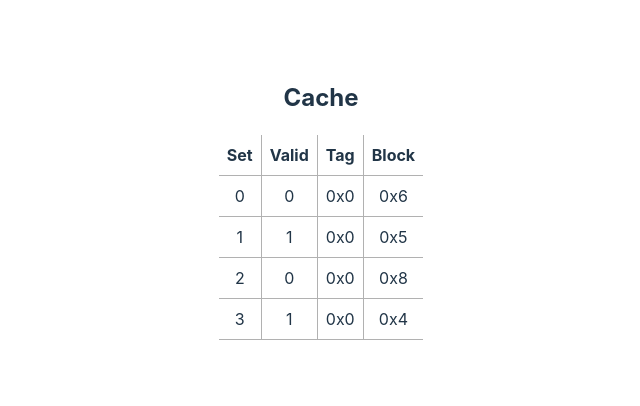
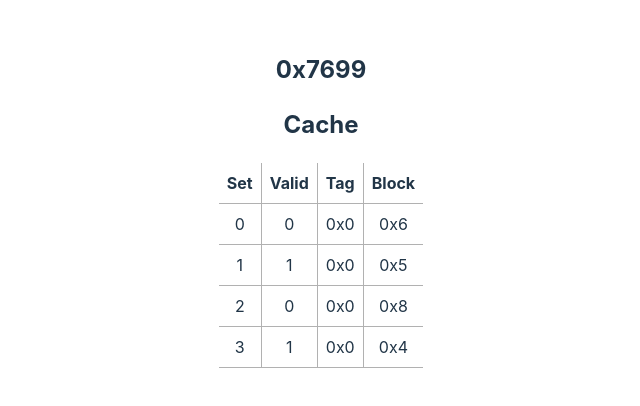
Before and after one commit to MahmoodSeoud/cache-hit-miss, a React (Vite) app: page / in a window 1280 px wide. Shown: the part 200-606 px from the top of the page, without its empty margins (319-959 px from the left). Built offline with nearby package versions, Linux system fonts and the light colour scheme.

Commit message:
bOffset, tag, index

```diff
--- a/src/App.tsx
+++ b/src/App.tsx
@@ -1,4 +1,4 @@
-import { useState } from 'react'
+import { useEffect, useState } from 'react'
 import './App.css'
 import Cache_table, { CACHE_TABLE_ENTRY } from './components/Cache_table/Cache_table';
 
@@ -45,6 +45,7 @@ export type Bit = typeof bitMap[keyof typeof bitMap];
  * @param {number} bitLength - The bit length of the number to generate.
  * @returns {number} - A random number within the range [2^(bitLength-1), 2^bitLength).
  */
+
 export function createRandomNumberWith(bitLength: number): number {
   return createRandomNumber(2 ** (bitLength - 1), 2 ** bitLength)
 }
@@ -81,7 +82,7 @@ function createUniqe(fromNum: number, size: number): number {
  *
  * @returns {number} - A random number of TLB sets, which is a power of 2.
  */
-function generateTLBSets(): number {
+function generateIndex(): number {
   return 2 ** createRandomNumber(2, 4);
 }
 
@@ -133,11 +134,40 @@ const ff = createTableEntries<CACHE_TABLE_ENTRY>(4, 1, {
   block: 'FERO'
 }, '0b', '0b', 4);
 
+
 function App() {
-  const [count, setCount] = useState(0)
+  const [addressBitWidth, setAddressBitWidth] = useState(createRandomNumber(10, 14));
+  const [address, setAddress] = useState(createRandomNumberWith(addressBitWidth));
+
+  const [sets, setSets] = useState(generateIndex());
+  const [pageSize, setPageSize] = useState(32); // Make this also a random variable
+
+  const [index, setIndex] = useState(Math.log2(sets));
+  const [bOffset, setbOffset] = useState(Math.log2(pageSize));
+
+  const [addressInBits, setAddressInBits] = useState([...address.toString(2)]);
+  const deepCopy = JSON.parse(JSON.stringify(addressInBits));
+
+  const [bOffset_bits, setbOffset_bits] = useState(deepCopy.splice(-bOffset).join(''));
+  const [index_bits, setIndex_bits] = useState(deepCopy.splice(-index).join(''));
+  const [tag_bits, setTag_bits] = useState(deepCopy.join(''));
+
+  useEffect(() => {
+    console.log('------------------------------')
+    console.log('address', address)
+    console.log('addressInBits', addressInBits)
+    console.log('pageSize', pageSize)
+    console.log('sets', sets)
+    console.log('bOffset', bOffset)
+    console.log('bOffset_bits', bOffset_bits)
+    console.log('index', index)
+    console.log('index_bits', index_bits)
+    console.log('tag_bits', tag_bits)
+  })
 
   return (
     <>
+    <h2>0x{address}</h2>
       <Cache_table
         tlb_entries={ff}
         addressPrefix={addressPrefixMap.Hexadecimal}
--- a/src/components/Cache_table/Cache_table.tsx
+++ b/src/components/Cache_table/Cache_table.tsx
@@ -23,6 +23,7 @@ type cache_tableProps = {
     addressPrefix: AddressPrefix;
     baseConversion: BaseConversion;
 }
+
 
 
 
--- a/src/main.tsx
+++ b/src/main.tsx
@@ -4,7 +4,5 @@ import App from './App.tsx'
 import './index.css'
 
 ReactDOM.createRoot(document.getElementById('root')!).render(
-  <React.StrictMode>
     <App />
-  </React.StrictMode>,
 )
```
